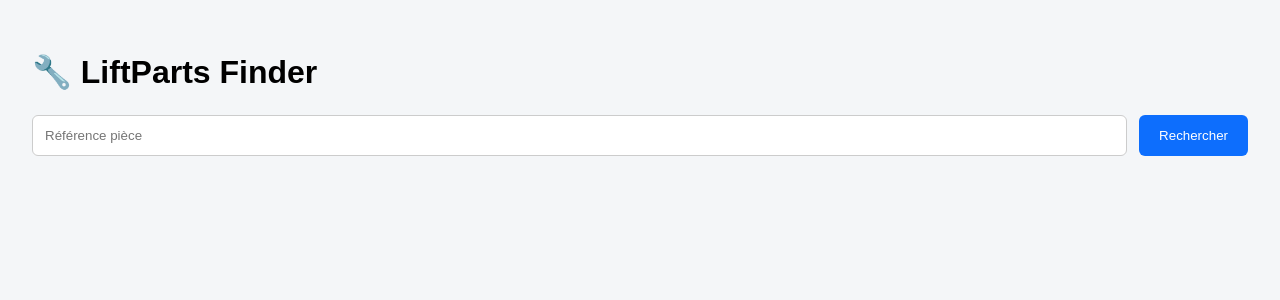
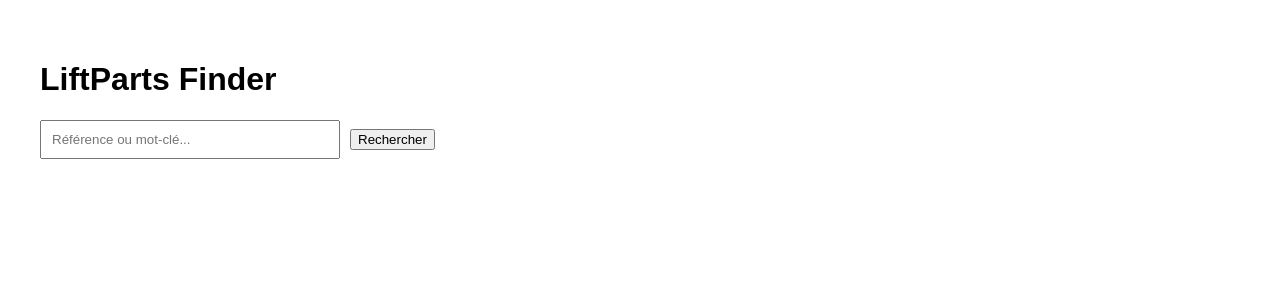
Before and after one commit to Zied-LPF/liftparts-finder, a Next.js app: page / in a window 1280 px wide. Shown: the top 300 px of the page. Built offline with nearby package versions, Linux system fonts and the light colour scheme.

Commit message:
Google search integrated with Sodimas fallback - fixed no result issue

```diff
--- a/pages/api/search-suppliers.ts
+++ b/pages/api/search-suppliers.ts
@@ -53,6 +53,7 @@ export default async function handler(
 
   /* ====================== GOOGLE SEARCH ====================== */
 
+  if (GOOGLE_API_KEY && GOOGLE_CX) {
     try {
       const googleUrl =
         `https://www.googleapis.com/customsearch/v1?key=${GOOGLE_API_KEY}&cx=${GOOGLE_CX}&q=${encodeURIComponent(q)}`
@@ -60,14 +61,13 @@ export default async function handler(
       const response = await fetch(googleUrl)
       const data = await response.json()
 
-    if (data.items && data.items.length > 0) {
+      if (data.items?.length) {
         let bestMatch: any = null
 
         data.items.forEach((item: any) => {
           const title = item.title || ''
           const link = item.link || ''
-        const image =
-          item.pagemap?.cse_image?.[0]?.src || null
+          const image = item.pagemap?.cse_image?.[0]?.src || null
 
           const { score, exactMatch } = scoreMatch(title, q)
 
@@ -82,7 +82,7 @@ export default async function handler(
           }
         })
 
-      if (bestMatch && bestMatch.score >= 15) {
+        if (bestMatch) {
           results.push({
             supplier: 'Google',
             title: bestMatch.title,
@@ -97,10 +97,11 @@ export default async function handler(
         }
       }
     } catch (err) {
-    console.error('Google search error:', err)
+      console.error('Google error:', err)
+    }
   }
 
-  /* ====================== SODIMAS (FALLBACK SCRAPING) ====================== */
+  /* ====================== SODIMAS FALLBACK ====================== */
 
   if (results.length === 0) {
     try {
@@ -150,7 +151,7 @@ export default async function handler(
         }
       })
 
-      if (bestMatch && bestMatch.score >= 20) {
+      if (bestMatch) {
         results.push({
           supplier: 'Sodimas',
           title: bestMatch.title,
@@ -165,11 +166,9 @@ export default async function handler(
         })
       }
     } catch (err) {
-      console.error('Sodimas scraping error:', err)
+      console.error('Sodimas error:', err)
     }
   }
-
-  /* ====================== TRI GLOBAL ====================== */
 
   results.sort((a, b) => b.score - a.score)
 
--- a/pages/index.tsx
+++ b/pages/index.tsx
@@ -1,177 +1,68 @@
 import { useState } from 'react'
 
-type SupplierResult = {
+type Result = {
   supplier: string
-  title: string | null
-  description: string | null
-  reference: string | null
+  title: string
+  description: string
   image: string | null
   fallbackImage: string
   link: string
-  score: number
-  exactMatch: boolean
 }
 
 export default function Home() {
   const [query, setQuery] = useState('')
-  const [results, setResults] = useState<SupplierResult[]>([])
+  const [results, setResults] = useState<Result[]>([])
   const [loading, setLoading] = useState(false)
-  const [lastSearch, setLastSearch] = useState('')
 
-  const runSearch = async () => {
-    if (!query.trim()) return
+  const handleSearch = async () => {
+    if (!query) return
+
     setLoading(true)
-    setLastSearch(query.trim())
 
-    const res = await fetch(
-      `/api/search-suppliers?q=${encodeURIComponent(query.trim())}`
-    )
+    try {
+      const res = await fetch(`/api/search-suppliers?q=${encodeURIComponent(query)}`)
+      const data = await res.json()
+      setResults(data || [])
+    } catch (err) {
+      console.error(err)
+      setResults([])
+    }
 
-    const data = await res.json()
-    setResults(data)
     setLoading(false)
   }
 
   return (
-    <main style={{ padding: 32, background: '#f4f6f8', minHeight: '100vh' }}>
-      <h1>🔧 LiftParts Finder</h1>
+    <div style={{ padding: 40 }}>
+      <h1>LiftParts Finder</h1>
 
-      <div style={{ display: 'flex', gap: 12, margin: '24px 0' }}>
       <input
+        type="text"
         value={query}
         onChange={(e) => setQuery(e.target.value)}
-          onKeyDown={(e) => e.key === 'Enter' && runSearch()}
-          placeholder="Référence pièce"
-          style={{
-            flex: 1,
-            padding: 12,
-            borderRadius: 6,
-            border: '1px solid #ccc',
-          }}
+        onKeyDown={(e) => e.key === 'Enter' && handleSearch()}
+        placeholder="Référence ou mot-clé..."
+        style={{ padding: 10, width: 300 }}
       />
-        <button
-          onClick={runSearch}
-          style={{
-            padding: '12px 20px',
-            background: '#0d6efd',
-            color: '#fff',
-            border: 'none',
-            borderRadius: 6,
-            cursor: 'pointer',
-          }}
-        >
+
+      <button onClick={handleSearch} style={{ marginLeft: 10 }}>
         Rechercher
       </button>
-      </div>
 
-      {loading && <p>Recherche en cours…</p>}
+      {loading && <p>Recherche en cours...</p>}
 
-      <div
-        style={{
-          display: 'grid',
-          gridTemplateColumns: 'repeat(auto-fit,minmax(320px,1fr))',
-          gap: 24,
-        }}
-      >
-        {results.map((r) => {
-          const imageToShow = r.image || r.fallbackImage
-
-          return (
-            <div
-              key={r.supplier}
-              style={{
-                background: '#fff',
-                padding: 20,
-                borderRadius: 8,
-                boxShadow: '0 4px 12px rgba(0,0,0,0.05)',
-              }}
-            >
-              <h3 style={{ marginBottom: 8 }}>{r.supplier}</h3>
-
-              {r.exactMatch && (
-                <div
-                  style={{
-                    background: '#198754',
-                    color: '#fff',
-                    padding: '4px 8px',
-                    fontSize: 12,
-                    borderRadius: 4,
-                    display: 'inline-block',
-                    marginBottom: 12,
-                  }}
-                >
-                  MATCH EXACT
-                </div>
-              )}
-
-              <div
-                style={{
-                  height: 180,
-                  border: '1px solid #ddd',
-                  display: 'flex',
-                  alignItems: 'center',
-                  justifyContent: 'center',
-                  marginBottom: 12,
-                  borderRadius: 6,
-                  overflow: 'hidden',
-                }}
-              >
-                <img
-                  src={imageToShow}
-                  alt={r.title ?? r.supplier}
-                  style={{ maxHeight: '100%', maxWidth: '100%' }}
-                />
-              </div>
-
-              <strong>
-                {r.title ?? 'Résultats disponibles chez ce fournisseur'}
-              </strong>
-
-              {r.description && (
-                <p style={{ fontSize: 13, color: '#555', marginTop: 6 }}>
-                  {r.description}
-                </p>
-              )}
-
-              {r.reference && (
-                <div
-                  style={{
-                    fontSize: 12,
-                    fontFamily: 'monospace',
-                    color: '#666',
-                    marginTop: 6,
-                  }}
-                >
-                  Référence fournisseur : {r.reference}
-                </div>
-              )}
-
-              <div style={{ fontSize: 12, marginTop: 4, color: '#999' }}>
-                Recherche : {lastSearch}
-              </div>
-
-              <a
-                href={r.link}
-                target="_blank"
-                rel="noopener noreferrer"
-                style={{
-                  display: 'block',
-                  marginTop: 14,
-                  background: '#0d6efd',
-                  color: '#fff',
-                  textAlign: 'center',
-                  padding: 10,
-                  borderRadius: 6,
-                  textDecoration: 'none',
-                  fontWeight: 500,
-                }}
-              >
-                Voir chez {r.supplier}
+      {results.map((r, i) => (
+        <div key={i} style={{ marginTop: 30 }}>
+          <h3>{r.supplier}</h3>
+          <p>{r.title}</p>
+          <a href={r.link} target="_blank">
+            Voir produit
           </a>
         </div>
-          )
-        })}
+      ))}
+
+      {!loading && results.length === 0 && query && (
+        <p>Aucun résultat trouvé</p>
+      )}
     </div>
-    </main>
   )
 }
```
Lines whose indentation alone changed are shown as unchanged.
